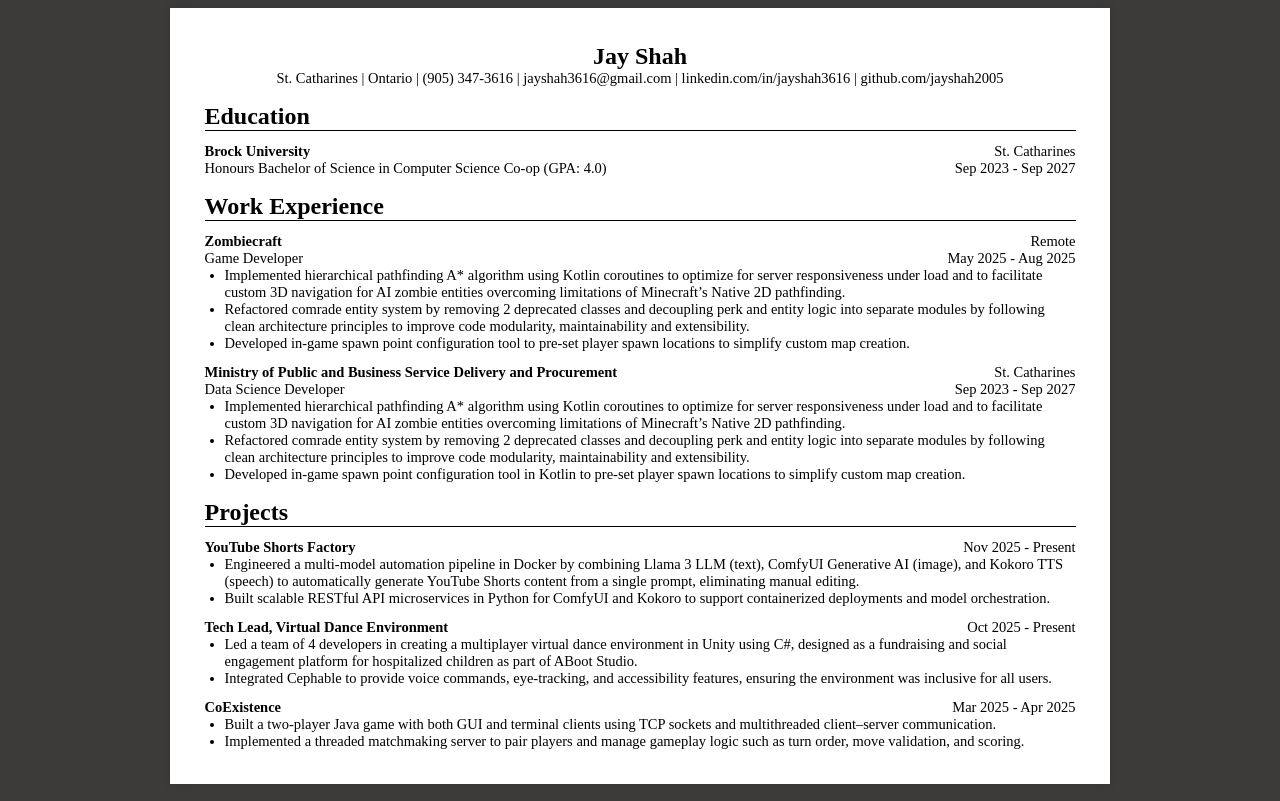
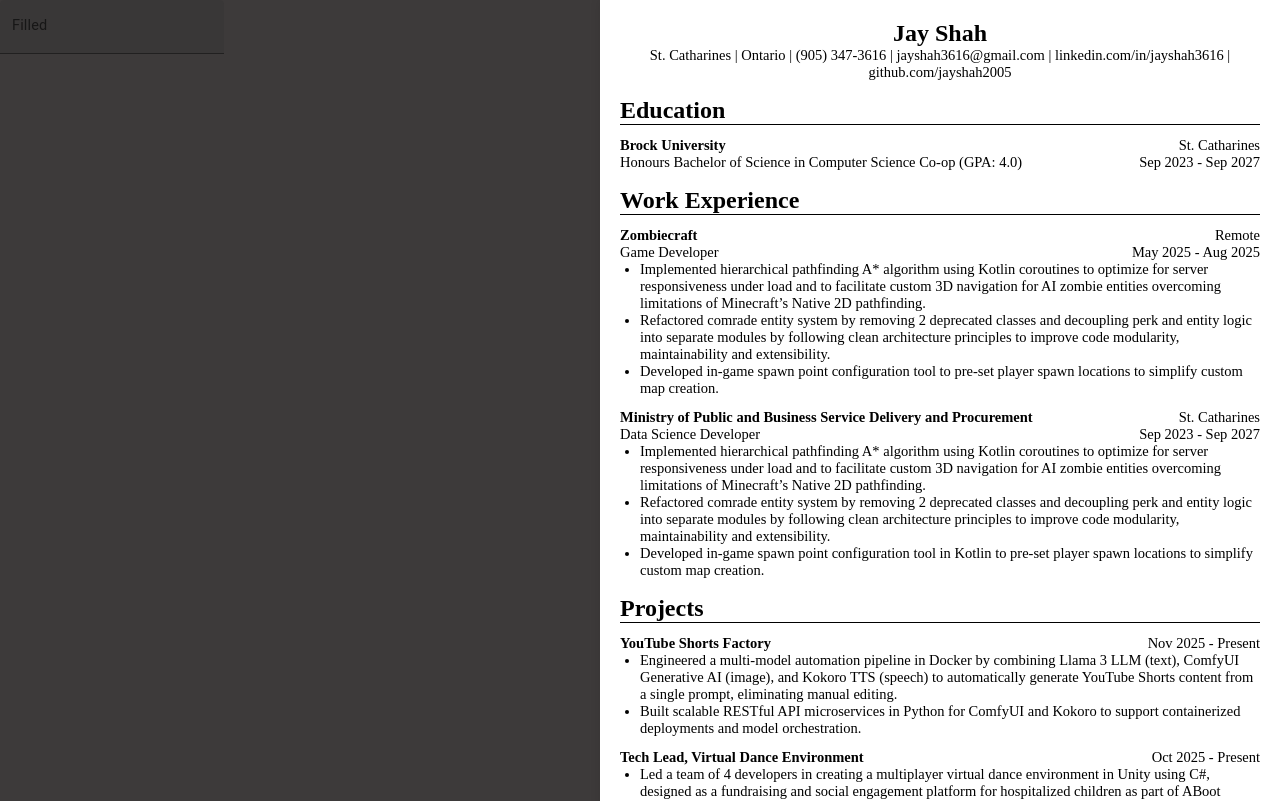
Before and after one commit to jayshah2005/cvApp, a React (Vite) app: page / in a window 1280 px wide. Shown: the top 801 px of the page. Built offline with nearby package versions, Linux system fonts and the light colour scheme.

Commit message:
feat Added CSS to formate cvOutput and cvInput

```diff
--- a/src/App.css
+++ b/src/App.css
@@ -1,18 +1,32 @@
 html{
   width: 100%;
   height: 100%;
+  padding: 0px;
   background-color: rgb(61, 58, 58);
   align-items: center;
 }
 
+#root{
+  padding: 0px !important;
+
+  display: flex;
+  justify-content: space-between;
+  flex: 1;
+  flex-direction: row;
+}
+
 body{
+  width: 100%;
+  margin: 0px;
+}
+
+#cvOutput{
   display: flex;
   flex-direction: column;
-  justify-self: center;
+  justify-self: right;
 
-  width: 100%; /* Ensures it uses full width on small screens */
+  width: 50%; /* Ensures it uses full width on small screens */
   height: auto;
-  max-width: 900px; /* Or a specific pixel value that suits your needs */
 
   padding: 20px; /* Add some padding for better readability */
   box-shadow: 0 0 10px rgba(0,0,0,0.1); /* Optional: adds a subtle page-like shadow */
--- a/src/App.jsx
+++ b/src/App.jsx
@@ -2,7 +2,7 @@
 import { CV } from './app/cv'
 import './App.css'
 import { ThemeProvider, createTheme } from '@mui/material/styles'
-import CssBaseline from "@mui/material/CssBaseline";
+import { Inputs } from './app/inputs/Inputs'
 
 function App() {
   const [count, setCount] = useState(0)
@@ -11,6 +11,7 @@
 
   return (
     <ThemeProvider theme={theme}>
+      <Inputs />
       <CV />
     </ThemeProvider>
   )
--- a/src/app/cv.tsx
+++ b/src/app/cv.tsx
@@ -3,6 +3,7 @@
 import { Education } from "./cvOutput/Education";
 import { WorkExperience } from "./cvOutput/WorkExperience";
 import { ProjectExperience } from "./cvOutput/ProjectExperience";
+import "./../App.css"
 
 export function CV() {
     const [header, setHeader] = useState({
@@ -149,11 +150,11 @@
     ])
 
     return(
-    <>
+    <div id="cvOutput">
         <Header content={header} />
         <Education content={education} />
         <WorkExperience content={workExperience} />
         <ProjectExperience content={projectExperience} />
-    </>
+    </div>
     )
 }
--- /dev/null
+++ b/src/app/inputs/Inputs.tsx
@@ -0,0 +1,9 @@
+import { TextField } from "@mui/material"
+
+export function Inputs(){
+
+    return(
+        <TextField id="filled-basic" label="Filled" variant="filled" />
+    )
+
+}
```
